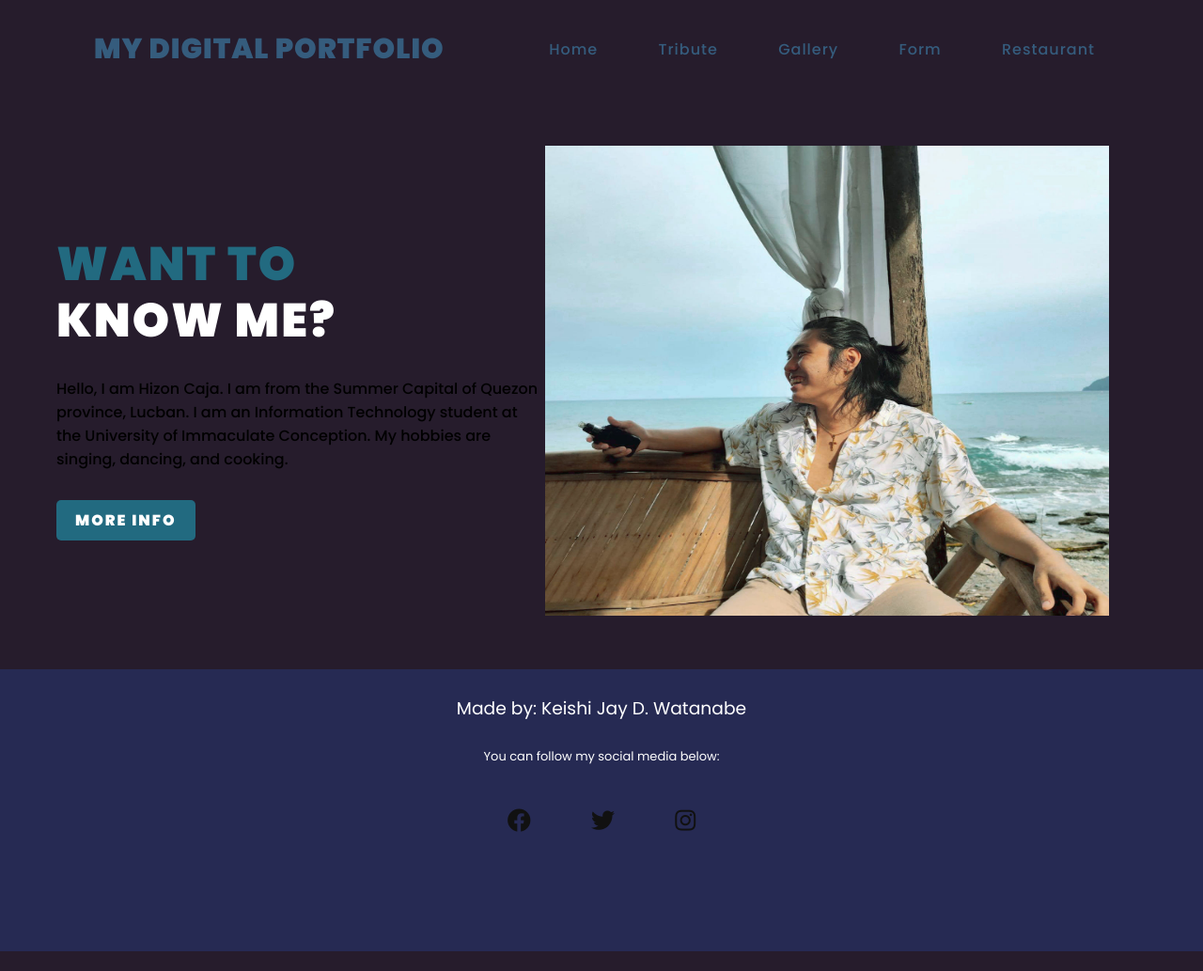
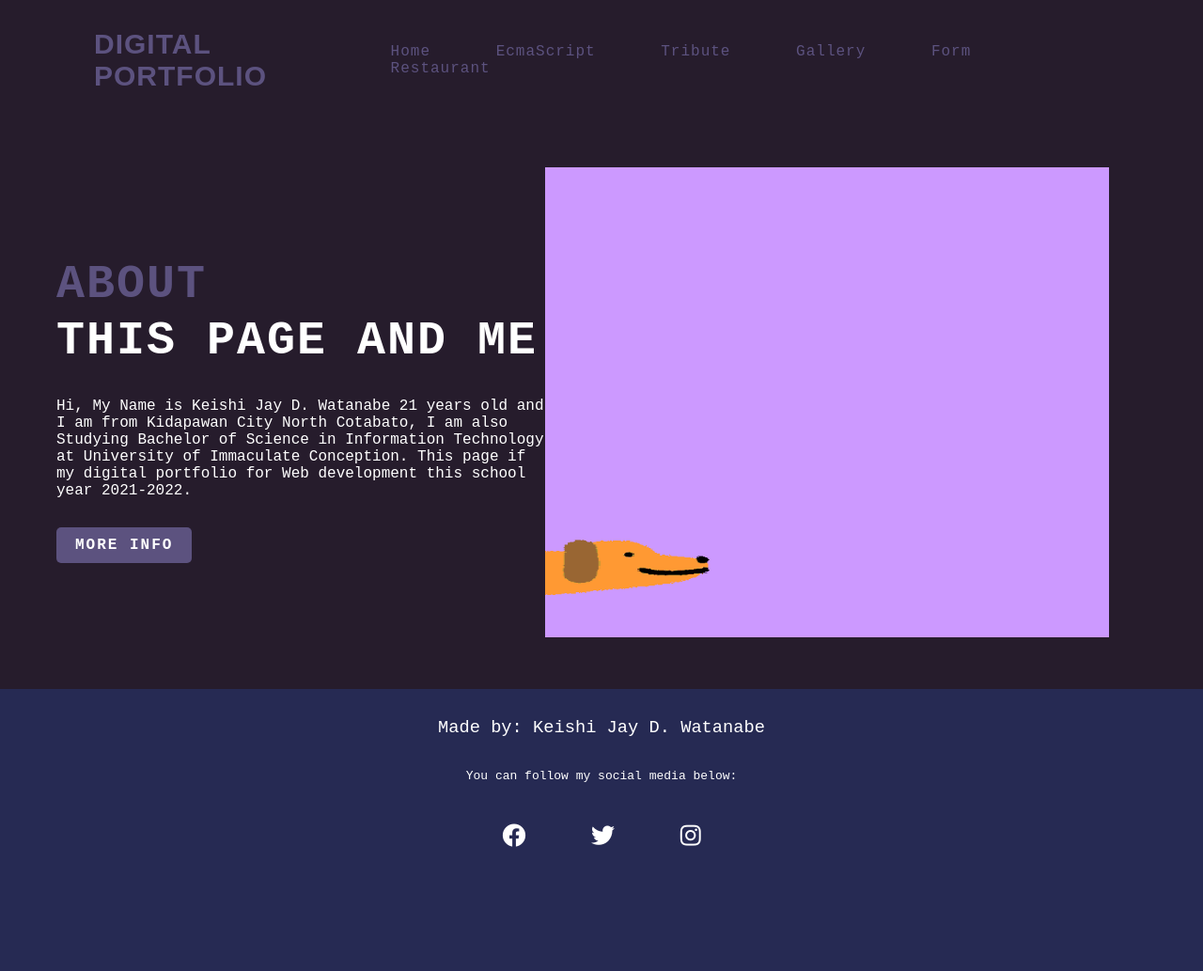
Before and after one commit to KeishiJ/BOOTS, a plain HTML site: page index.html in a window 1280 px wide. Shown: the whole page at 94% size. Before the commit the page ends 1012 px from the top, so only its background shows below. Drawn offline with Linux system fonts and the light colour scheme; files whose address does not match are found by name.

Commit message:
Updateddddd

```diff
--- a/index.css
+++ b/index.css
@@ -4,7 +4,7 @@
     margin: 0;
     padding: 0;
     box-sizing: border-box;
-    font-family: "Poppins", sans-serif;
+    font-family: 'Roboto Mono', monospace;
 }
 
 body{
@@ -24,16 +24,17 @@ header{
 
 header .logo{
     position: relative;
-    color: #355c7d;
+    color: #5C527F;
     font-size: 30px;
     text-decoration: none;
     text-transform: uppercase;
     font-weight: 800;
     letter-spacing: 1px;
+    font-family: 'Anton', sans-serif;
 }
 
 header .navigation a{
-    color: #355c7d;
+    color: #5C527F;
     text-decoration: none;
     font-weight: 500;
     letter-spacing: 1px;
@@ -56,16 +57,18 @@ header .navigation a:hover{
     justify-content: space-between;
     padding: 50px 60px;
     align-items: center;
+    font-family: 'Roboto Mono', monospace;
 }
 
 .content .info h2{
-    color: #226a80;
+    color: #5C527F;
     font-size: 50px;
     text-transform: uppercase;
     font-weight: 700;
     letter-spacing: 2px;
     line-height: 60px;
     margin-bottom: 30px;
+    font-family: 'Roboto Mono', monospace;
 }
 
 .content .info h2 span{
@@ -81,22 +84,25 @@ header .navigation a:hover{
     font-size: 16px;
     font-weight: 500;
     margin-bottom: 40px;
+    color: #fff;
+    font-family: 'Roboto Mono', monospace;
 }
 
 .content .info-btn{
     color: #fff;
-    background: #226a80;
+    background: #5C527F;
     text-decoration: none;
     text-transform: uppercase;
     font-weight: 700;
     letter-spacing: 2px;
     padding: 10px 20px;
     border-radius: 5px;
+    font-family: 'Roboto Mono', monospace;
 
 }
 
 .content .info-btn:hover{
-    background: #0c4f60;
+    background: #5C527F;
 }
 .content .banner img{
     width: 600px;
@@ -130,10 +136,11 @@ footer {
     margin: 50px auto;
     line-height: 0px;
     font-size: small;
+
 }
 .media-icons a{
     position: relative;
-    color: #111;
+    color: #fff;
     font-size: 25px;
 }
 
--- a/index.html
+++ b/index.html
@@ -13,9 +13,10 @@
   </head>
   <body>
     <header>
-      <h2><a href="#" class="logo">My Digital Portfolio</a></h2>
+      <h2><a href="#" class="logo">Digital Portfolio</a></h2>
       <div class="navigation">
         <a href="index.html">Home</a>
+        <a href="Demopages\Tribute\tribute.html">EcmaScript</a>
         <a href="Demopages\Tribute\tribute.html">Tribute</a>
         <a href="Demopages\Gallery\gallery.html">Gallery</a>
         <a href="Demopages\Form\vaccination.html">Form</a>
@@ -24,32 +25,29 @@
     </header>
     <div class="content">
       <div class="info">
-        <h2>Want To <br /><span>Know Me?</span></h2>
+        <h2>About<br /><span>This Page and Me</span></h2>
         <p>
-          Hello, I am Hizon Caja. I am from the Summer Capital of
-          Quezon province, Lucban. I am an Information Technology student at the
-          University of Immaculate Conception. My hobbies are singing, dancing,
-          and cooking.
+          Hi, My Name is Keishi Jay D. Watanabe 21 years old and I am from Kidapawan City North Cotabato, I am also Studying Bachelor of Science in Information Technology at University of Immaculate Conception. This page if my digital portfolio for Web development this school year 2021-2022.
         </p>
         <a href="#" class="info-btn">More Info</a>
       </div>
       <div class="banner">
-        <img src="D:\Keishi/Keishi.jpg" />
+        <img src="D:\Keishi/dog.gif" />
       </div>
     </div>
     </div>
     <footer>
         <div class='footer-content'>
             <h3>Made by: Keishi Jay D. Watanabe</h3>
-            <p>You can follow my social media below:</p>
+            <p> You can follow my social media below:</p>
             <div class="media-icons">
-              <a href="https://www.facebook.com/keishijaySlark14/"
+              <a href="https://www.facebook.com/keishijaySlark14/" target="_blank"
                 ><i class="fab fa-facebook"></i></a
               >
-              <a href="https://twitter.com/KeishiiiJ"
+              <a href="https://twitter.com/KeishiiiJ" target="_blank"
                 ><i class="fab fa-twitter"></i></a
               >
-              <a href="https://www.instagram.com/keishiiiiij/"
+              <a href="https://www.instagram.com/keishiiiiij/" target="_blank"
                 ><i class="fab fa-instagram"
                   ></i
                 ></a
```
Also changed, not shown: dog.gif (added), giphy (1).gif (added), giphy.gif (added), gipty.gif (added).
